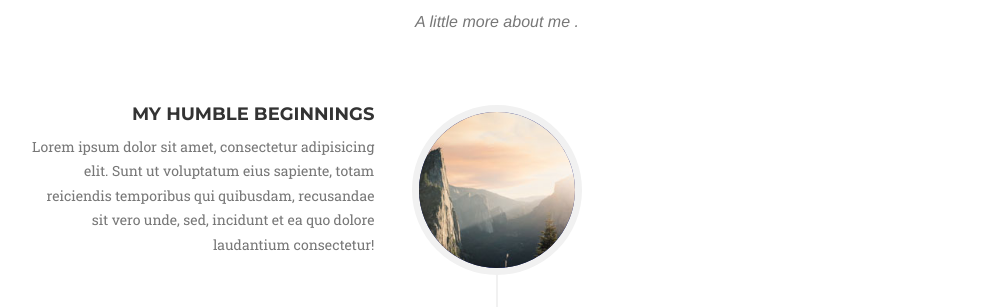
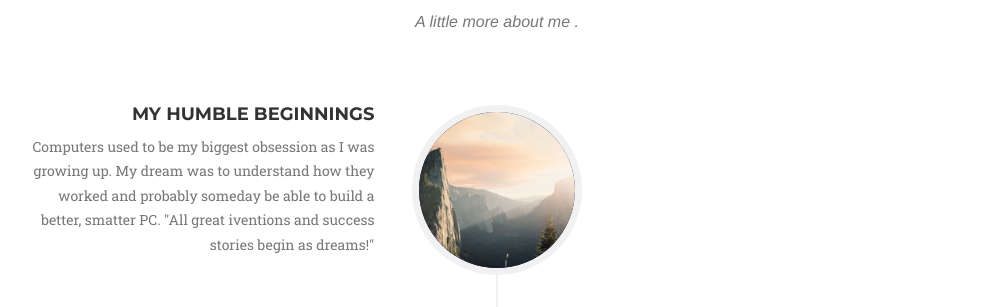
Before and after one commit to olagodavid/Front-end-Practices, a plain HTML site: page portfolio/index.html in a window 1280 px wide. Shown: the part 3160-3467 px from the top of the page, without its empty margins (143-1136 px from the left). Drawn offline with nearby package versions, Linux system fonts and the light colour scheme; a web font is replaced by a local one.

Commit message:
changes in the about section

```diff
--- a/portfolio/index.html
+++ b/portfolio/index.html
@@ -215,7 +215,7 @@
 
                                 </div>
                                 <div class="timeline-body">
-                                    <p class="text-muted">Lorem ipsum dolor sit amet, consectetur adipisicing elit. Sunt ut voluptatum eius sapiente, totam reiciendis temporibus qui quibusdam, recusandae sit vero unde, sed, incidunt et ea quo dolore laudantium consectetur!</p>
+                                    <p class="text-muted">Computers used to be my biggest obsession as I was growing up. My dream was to understand how they worked and probably someday be able to build a better, smatter PC. "All great iventions and success stories begin as dreams!"</p>
                                 </div>
                             </div>
                         </li>
```
